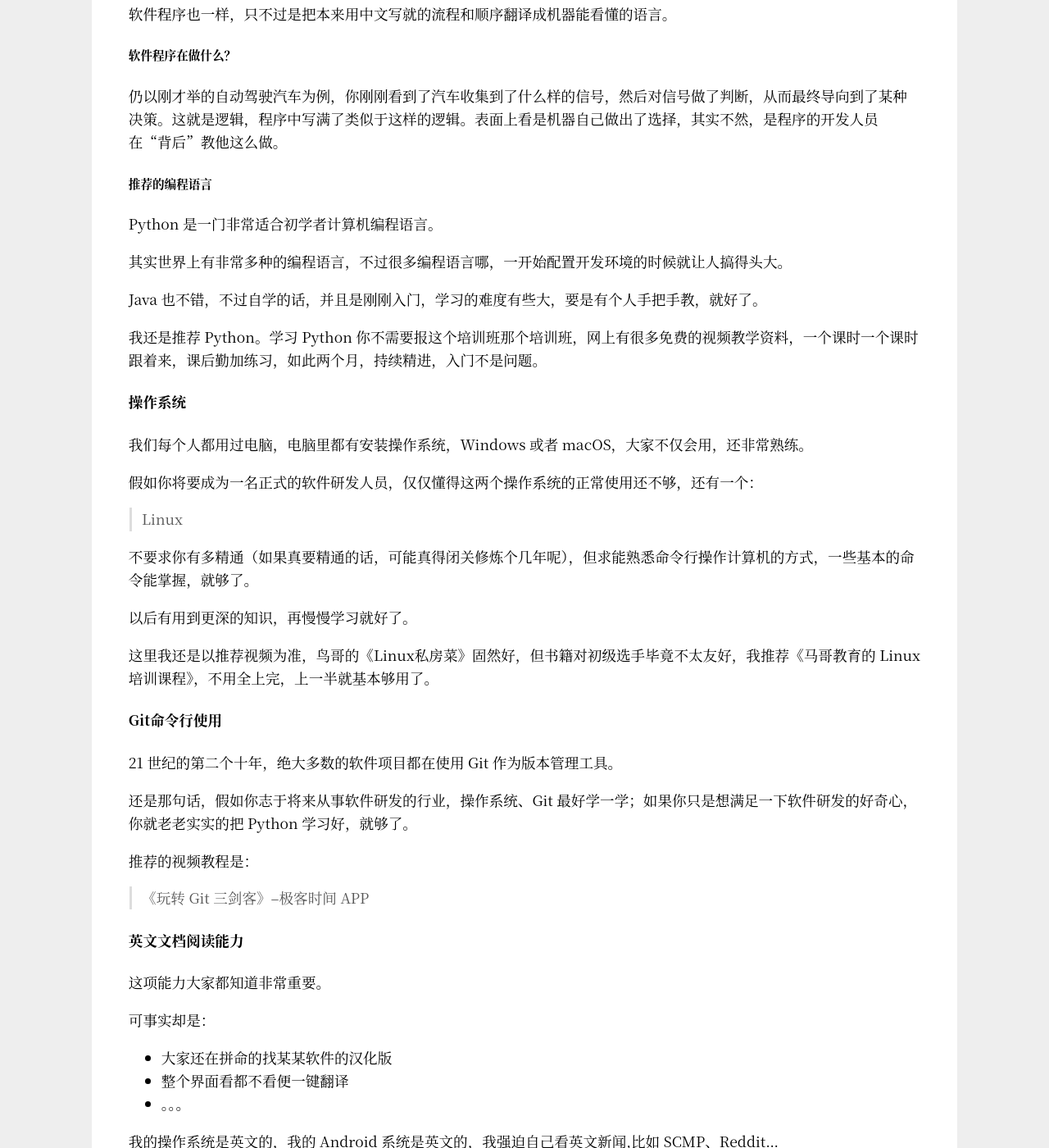
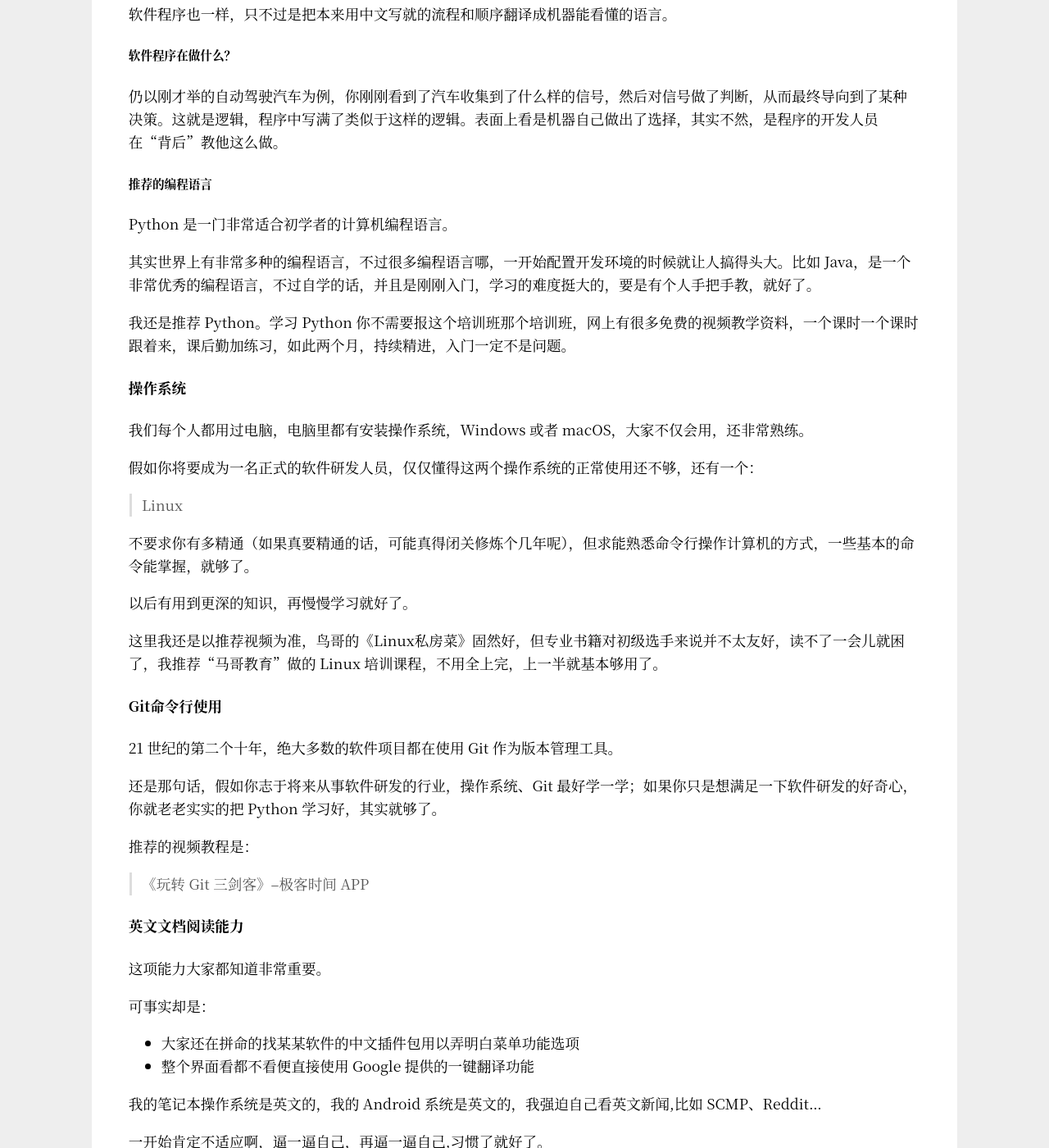
Before and after one commit to Haiyung/haiyung.github.io, a Jekyll site: the page built from _posts/2019-10-26-the-programmer-you-understand-and-the-programmer-I-understand-part-two.md, in a window 1280 px wide and 1400 px high, scrolled down 6697 px. Shown: the whole window at 82% size. Built offline with Jekyll 4.4.1, drawn with Linux system fonts in a browser that asks for light colours; some of the changed text lies outside the part shown.

Commit message:
article: update article

```diff
--- a/_posts/2019-10-26-the-programmer-you-understand-and-the-programmer-I-understand-part-two.md
+++ b/_posts/2019-10-26-the-programmer-you-understand-and-the-programmer-I-understand-part-two.md
@@ -74,7 +74,7 @@
 
 所以后端是什么？
 
-后端就是用户要做的任务的最终执行者。
+**后端就是用户要做的任务的最终执行者**。
 
 后端的复杂性就在于：**_用户要做的任务是多种多样的，任务的复杂性、难度都不尽相同_**。
 
@@ -88,7 +88,7 @@
 
 恭喜你，你的产品在市场上站稳脚跟了，挣了不少钱，公司逐渐壮大，用户也越来越多，更多的功能需求紧跟着也来了，你需要扩展你的技术队伍了。
 
-前端、后端都从 1 个增加到 10 个，你的前后端开发就有 20 人了，仅仅这 20 口人，每个月的研发成本就大概 30 万。我想你这时候，压力也该上来了吧。
+前端、后端都从 1 个增加到 10 个，你的前后端开发就有 20 人了，仅仅这 20 口人，每个月的研发成本就大概 30 万。我想你这时候压力不会小。
 
 不过这还不够。
 
@@ -120,9 +120,9 @@
 
 我觉得仍然不够。
 
-你们公司服务的用户那么多了，服务器怎么样？会不会三天两头的当机？你需要一个运维工程师。
+你们公司服务的用户那么多了，服务器怎么样？会不会三天两头的当机？你需要一个*运维工程师*。
 
-你们公司的数据库系统怎么样，需不需要一个 DBA（数据库管理员）？
+你们公司的数据库系统怎么样，需不需要一个 DBA（_数据库管理员_）？
 
 需不需要售前工程师？软件出故障了，需要不需要售后工程师？
 
@@ -138,7 +138,7 @@
 
 很多人认为软件研发人员的工作内容跟造原子弹差不多。
 
-扯淡！我们只有面试的时候才造原子弹好不好：）
+扯淡！我们只有面试的时候才造原子弹好不好**：）**
 
 当然我是在开玩笑。
 
@@ -166,7 +166,7 @@
 
 > 从种小麦，到工业时代、电气时代，再到现如今的信息时代，人类得以迅速的发展，并不是靠自己身体的健壮性有了多大的飞跃，而往往是用智慧巧妙的借助了外力。
 
-计算机、手机都是第三次科技革命的产物。首先他们是机器，需要人操作，这是跟汽车、挖掘机的相同之处；其次，计算机、手机支持算数运算、逻辑判断，同时还具有存储功能，这是跟汽车、挖掘机的不同之处。
+计算机、手机都是第三次科技革命的产物。他们是机器，需要人操作，这是跟汽车、挖掘机的相同之处；但是，计算机、手机支持算数运算、逻辑判断，同时还具有存储功能，这是跟其他机器不同之处。
 
 很简单，1 + 1 = 2 这事儿你交给挖掘机，无论如何它都干不了；1 + 1 是不是大于 2 呢？这个问题挖掘机也无法回答。
 
@@ -216,13 +216,11 @@
 
 ##### 推荐的编程语言
 
-Python 是一门非常适合初学者计算机编程语言。
+Python 是一门非常适合初学者的计算机编程语言。
 
-其实世界上有非常多种的编程语言，不过很多编程语言哪，一开始配置开发环境的时候就让人搞得头大。
+其实世界上有非常多种的编程语言，不过很多编程语言哪，一开始配置开发环境的时候就让人搞得头大。比如 Java，是一个非常优秀的编程语言，不过自学的话，并且是刚刚入门，学习的难度挺大的，要是有个人手把手教，就好了。
 
-Java 也不错，不过自学的话，并且是刚刚入门，学习的难度有些大，要是有个人手把手教，就好了。
-
-我还是推荐 Python。学习 Python 你不需要报这个培训班那个培训班，网上有很多免费的视频教学资料，一个课时一个课时跟着来，课后勤加练习，如此两个月，持续精进，入门不是问题。
+我还是推荐 Python。学习 Python 你不需要报这个培训班那个培训班，网上有很多免费的视频教学资料，一个课时一个课时跟着来，课后勤加练习，如此两个月，持续精进，入门一定不是问题。
 
 #### 操作系统
 
@@ -236,13 +234,13 @@
 
 以后有用到更深的知识，再慢慢学习就好了。
 
-这里我还是以推荐视频为准，鸟哥的《Linux私房菜》固然好，但书籍对初级选手毕竟不太友好，我推荐《马哥教育的 Linux 培训课程》，不用全上完，上一半就基本够用了。
+这里我还是以推荐视频为准，鸟哥的《Linux私房菜》固然好，但专业书籍对初级选手来说并不太友好，读不了一会儿就困了，我推荐“马哥教育”做的 Linux 培训课程，不用全上完，上一半就基本够用了。
 
 #### Git命令行使用
 
 21 世纪的第二个十年，绝大多数的软件项目都在使用 Git 作为版本管理工具。
 
-还是那句话，假如你志于将来从事软件研发的行业，操作系统、Git 最好学一学；如果你只是想满足一下软件研发的好奇心，你就老老实实的把 Python 学习好，就够了。
+还是那句话，假如你志于将来从事软件研发的行业，操作系统、Git 最好学一学；如果你只是想满足一下软件研发的好奇心，你就老老实实的把 Python 学习好，其实就够了。
 
 推荐的视频教程是：
 
@@ -254,11 +252,10 @@
 
 可事实却是：
 
-- 大家还在拼命的找某某软件的汉化版
-- 整个界面看都不看便一键翻译
-- 。。。
+- 大家还在拼命的找某某软件的中文插件包用以弄明白菜单功能选项
+- 整个界面看都不看便直接使用 Google 提供的一键翻译功能
 
-我的操作系统是英文的，我的 Android 系统是英文的，我强迫自己看英文新闻,比如 SCMP、Reddit...
+我的笔记本操作系统是英文的，我的 Android 系统是英文的，我强迫自己看英文新闻,比如 SCMP、Reddit...
 
 一开始肯定不适应啊，逼一逼自己，再逼一逼自己,习惯了就好了。
 
@@ -269,13 +266,13 @@
 
 任何一个行业的人都不是孤立存在的。
 
-拿董明珠代言的格力空调为例。格力集团，大厂商、大牌子，假如它所有空调全部自己生产自己销售，排场非常大对吧，它一定有自己的上下游关系。
+拿格力空调为例。格力集团，大厂商、大牌子，产、供、销非常复杂，它一定有自己的上下游关系。
 
 > 上游：为格力提供原材料的厂商，比如铝、塑料、压缩机等等
 >
 > 下游：你肯定去商场买过电器吧，那商场就是格力零售商，还有各个按区域划分的一二三级代理商。
 
-搞好上下游关系非常重要，甚至有公司专门设置了这样的岗位：供应链经理。负责供应链最出名的人是Tim Cook（苹果公司继乔布斯后的现任 CEO）。
+搞好上下游关系非常重要，甚至有公司专门设置了这样的岗位：**供应链经理**。负责供应链最出名的人是Tim Cook（苹果公司继乔布斯后的现任 CEO）。
 
 随着软件工程越来越庞大，我们这个行业也越来越需要跟不同岗位的人打交道。
 
```
Also changed, not shown: other parts of _posts/2019-10-26-the-programmer-you-understand-and-the-programmer-I-understand-part-two.md (+2 -2 lines).
